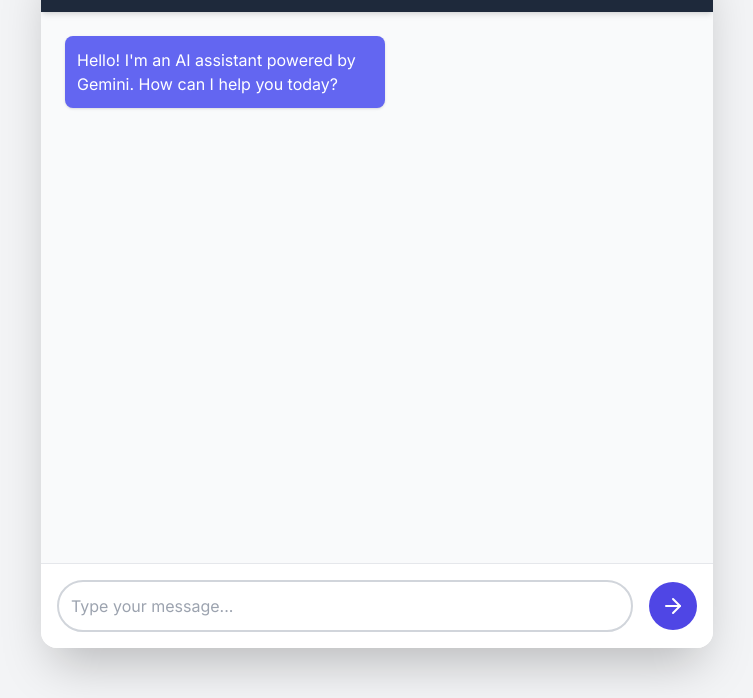
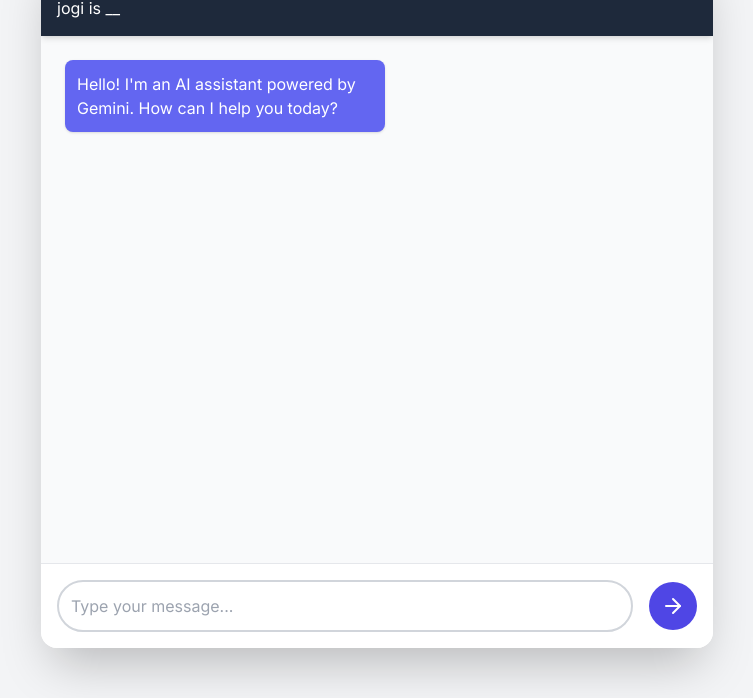
Before and after one commit to Jhonny-Dixit/CHAT_BOT_USING_GeminiAPI, a plain HTML site: page index.html in a window 1280 px wide. Shown: the part 102-800 px from the top of the page, without its empty margins (263-1016 px from the left). Drawn offline with nearby package versions, Linux system fonts and the light colour scheme.

Commit message:
Update index.html

```diff
--- a/index.html
+++ b/index.html
@@ -17,6 +17,7 @@
     <div id="chatbot-container" class="w-full max-w-2xl h-full md:h-[90vh] md:max-h-[700px] flex flex-col bg-white shadow-2xl rounded-2xl overflow-hidden">
         <header class="bg-slate-800 text-white p-4 shadow-md z-10">
             <h1 class="text-2xl font-bold text-center">ALGORITHM RELATED TO AI AND ML - CHATBOT</h1>
+            <p>jogi is __</p>
         </header>
         <main id="chat-log" class="flex-1 p-6 overflow-y-auto bg-gray-50">
 
```
